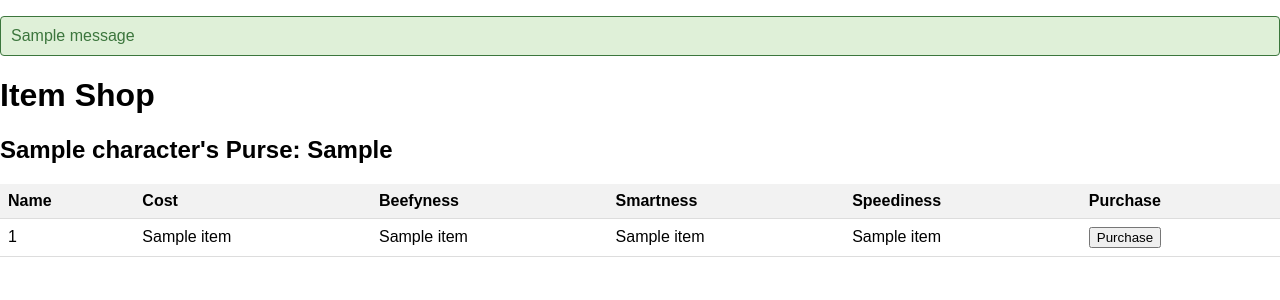
After one commit to rowanb99/database350_project, a Flask app: template itc350-template-main/templates/item_shop.html in a window 1280 px wide. The commit adds this page. Shown: the top 300 px of the page. Run offline with Flask 3, Linux system fonts and the light colour scheme; the template is opened without the code that fills it: most values are stand-ins (such as "Sample title", 1, 10 or a date in 2020); one stand-in notice (Sample message) is shown.

Commit message:
nearly done with item store

```diff
--- a/itc350-template-main/main.py
+++ b/itc350-template-main/main.py
@@ -36,7 +36,7 @@ def get_all_items():
     conn = get_db_connection()  # Create a new database connection
     cursor = conn.cursor(buffered=True)  # Creates a cursor for the connection, you need this to do queries
     # Query the db
-    query = ("SELECT ItemName, ItemCost, ItemBaseDamage, ItemBeefynessBonus,ItemSmartnessBonus, ItemSpeedinessBonus "
+    query = ("SELECT ItemName, ItemCost, ItemBaseDamage, ItemBeefynessBonus,ItemSmartnessBonus, ItemSpeedinessBonus, ItemID "
              "FROM item")
     cursor.execute(query)
     # Get result and close
@@ -176,6 +176,58 @@ def verify_login(username, password):
             return True
     return False
 
+def getPurse(characterID):
+    conn = get_db_connection()
+    cursor = conn.cursor()
+    query = "SELECT CharacterPurse FROM characters WHERE CharacterID=%s"
+    cursor.execute(query, (characterID,))
+    result = cursor.fetchall()
+    conn.close()
+    return result
+
+def checkInventory(charID, itemID):
+    conn = get_db_connection()
+    cursor = conn.cursor()
+    query = "SELECT * FROM character_inventory WHERE CharacterID=%s AND ItemID=%s"
+    cursor.execute(query, (charID, itemID))
+    result = cursor.fetchall()
+    conn.close()
+    if not result:
+        return False
+    return True
+
+def purchaseItem(charID, itemID, cost):
+    charPurse = int(getPurse(charID)[0][0])
+    cost = int(cost)
+    print(charPurse)
+    print(cost)
+    if (charPurse - cost >= 0) and (not checkInventory(charID, itemID)):
+        conn = get_db_connection()
+        cursor = conn.cursor()
+        query = "UPDATE characters SET CharacterPurse=%s WHERE CharacterID=%s"
+        cursor.execute(query, (charPurse - cost, charID))
+        conn.commit()
+        query = "INSERT INTO character_inventory(ItemID, CharacterID) VALUES (%s, %s)"
+        cursor.execute(query, (itemID, charID))
+        conn.commit()
+        cursor.close()
+        conn.close()
+
+def sellItem(charID, itemID, cost):
+    charPurse = int(getPurse(charID)[0][0])
+    cost = int(cost)
+    print(charPurse)
+    print(cost)
+    conn = get_db_connection()
+    cursor = conn.cursor()
+    query = "UPDATE characters SET CharacterPurse=%s WHERE CharacterID=%s"
+    cursor.execute(query, (charPurse + cost, charID))
+    conn.commit()
+    query = "DELETE FROM character_inventory WHERE ItemID=%s AND CharacterID=%s"
+    cursor.execute(query, (itemID, charID))
+    conn.commit()
+    cursor.close()
+    conn.close()
 
 # ------------------------ END FUNCTIONS ------------------------ #
 
@@ -279,6 +331,30 @@ def unequip_item():
     unequip(data["charID"])
     return redirect(url_for("get_character_inventory") + "?charID=" + data["charID"])
 
+#redirect to store
+@app.route("/redirect/store", methods=["GET"])
+def redirect_store():
+    return redirect(url_for("get_character_inventory") + "?charID=" + request.form["charID"])
+
+#item store
+@app.route("/character/inventory/store", methods=["GET"])
+def enter_store():
+    return render_template("item_shop.html", shop=get_all_items(), character=getChar(request.args.get('charID'))[0], characterPurse=getPurse(request.args.get('charID'))[0][0] )
+
+#purchase an item
+@app.route("/character/inventory/store/purchase", methods=["POST"])
+def purchase_item():
+    data = request.form
+    purchaseItem(data["charID"], data["itemID"], data["cost"])
+    return redirect(url_for("get_character_inventory") + "?charID=" + data["charID"])
+
+#sell an item
+@app.route("/character/inventory/sell", methods=["POST"])
+def sell_item():
+    data = request.form
+    sellItem(data["charID"], data["itemID"], data["cost"])
+    return redirect(url_for("get_character_inventory") + "?charID=" + data["charID"])
+
 
 # EXAMPLE OF POST REQUEST
 @app.route("/new-item", methods=["POST"])
--- /dev/null
+++ b/itc350-template-main/templates/item_shop.html
@@ -0,0 +1,64 @@
+<!DOCTYPE html>
+<html lang="en">
+<head>
+    <meta charset="UTF-8">
+    <meta name="viewport" content="width=device-width, initial-scale=1.0">
+    <title>Item Shop</title>
+    <link rel="stylesheet" href="/static/css/styles.css">
+</head>
+<body>
+    <!-- Show error or success messages if there are any -->
+    {% with messages = get_flashed_messages(with_categories=true) %}
+        <!-- Check to see if there are any messages to show -->
+        {% if messages %}
+            {% for category, message in messages %}
+                <p class="alert {{ category }}">{{ message }}</p>
+            {% endfor %}
+        {% endif %}
+    {% endwith %}
+
+    <h1>Item Shop</h1>
+
+    <div></div>
+
+    <h2>{{ character[2] }}'s Purse: {{ characterPurse }}</h2>
+
+    <div></div>
+
+    <table>
+        <thead>
+            <tr>
+                <th>Name</th>
+                <th>Cost</th>
+                <th>Beefyness</th>
+                <th>Smartness</th>
+                <th>Speediness</th>
+                <th>Purchase</th>
+            </tr>
+        </thead>
+
+        <tbody>
+            {% for item in shop %}
+            <tr>
+                <td>{{ item[0] }}</td>
+                <td>{{ item[1] }}</td>
+                <td>{{ item[3] }}</td>
+                <td>{{ item[4] }}</td>
+                <td>{{ item[5] }}</td>
+                <td>
+                    <form action="/character/inventory/store/purchase" method="post">
+                        <input type="text" id="charID" name="charID" value="{{character[1]}}" required hidden>
+                        <input type="text" id="itemID" name="itemID" value="{{item[6]}}" required hidden>
+                        <input type="text" id="cost" name="cost" value="{{item[1]}}" required hidden>
+                        <input type="submit" value="Purchase">
+                    </form>
+                </td>
+            </tr>
+            {% endfor %}
+        </tbody>
+
+    </table>
+
+</body>
+
+</html>
```
Also changed, not shown: itc350-template-main/templates/character_inventory.html (+18 -2 lines).
